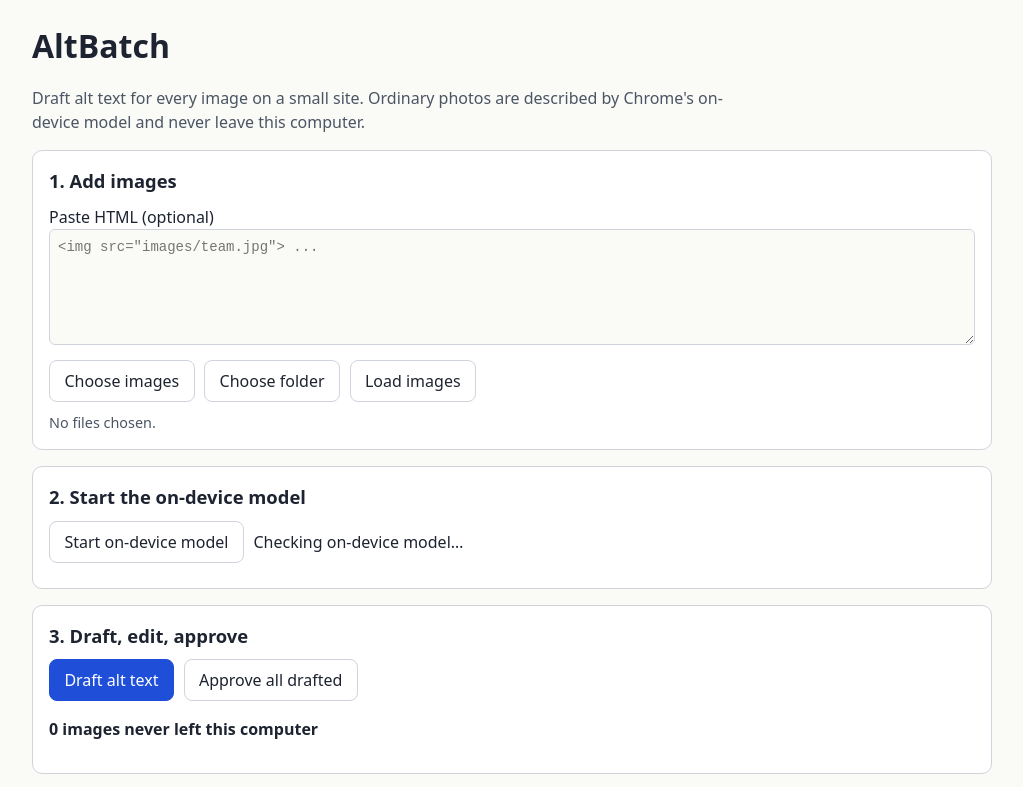
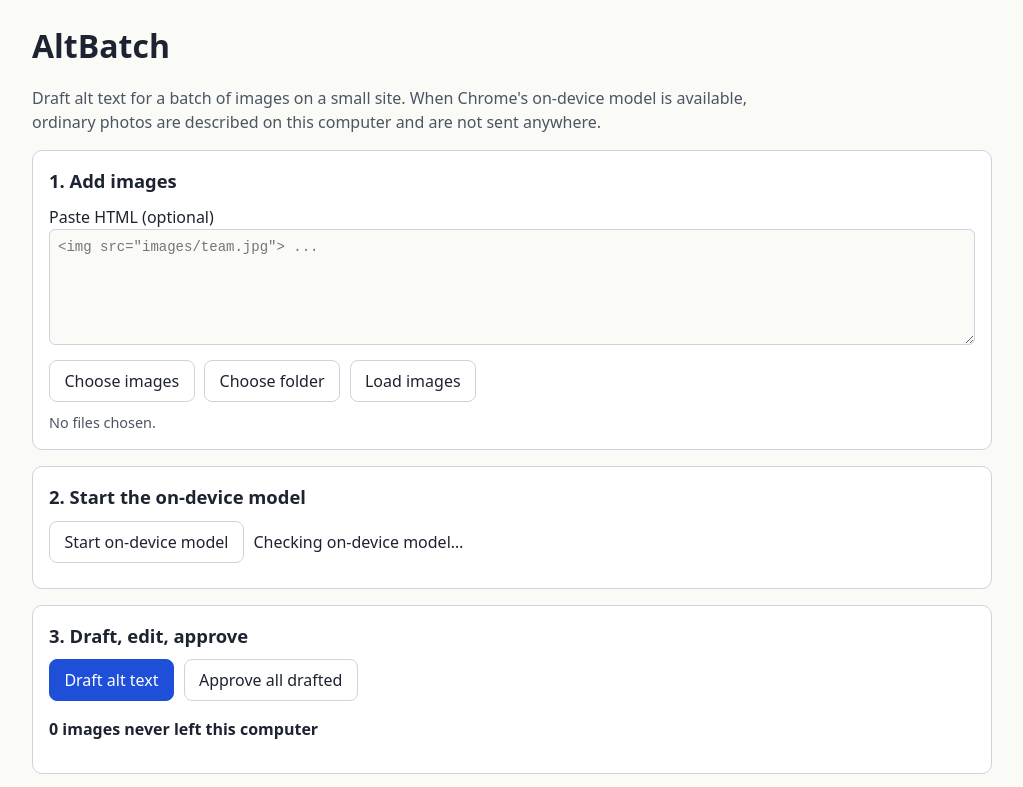
Before and after one commit to wongang2/altbatch, a website built with Vite: page index.html in a window 1280 px wide. Shown: the top 787 px of the page, without its empty margins (128-1151 px from the left). Built offline with nearby package versions, Linux system fonts and the light colour scheme; some packages are replaced by stand-ins of ours.

Commit message:
Describe the tested on-device setup and soften the first-screen claim
Co-Authored-By: Claude Opus 5.5 <noreply@anthropic.com>

```diff
--- a/index.html
+++ b/index.html
@@ -4,14 +4,14 @@
   <meta charset="utf-8">
   <meta name="viewport" content="width=device-width, initial-scale=1">
   <title>AltBatch: alt text drafts, mostly on your computer</title>
-  <meta name="description" content="Draft alt text for every image on a small website with Firebase AI Logic hybrid inference.">
+  <meta name="description" content="Draft alt text for a batch of images with Firebase AI Logic hybrid inference.">
   <link rel="stylesheet" href="/src/style.css">
 </head>
 <body>
   <a class="skip" href="#cards">Skip to cards</a>
   <header>
     <h1>AltBatch</h1>
-    <p class="lead">Draft alt text for every image on a small site. Ordinary photos are described by Chrome's on-device model and never leave this computer.</p>
+    <p class="lead">Draft alt text for a batch of images on a small site. When Chrome's on-device model is available, ordinary photos are described on this computer and are not sent anywhere.</p>
   </header>
   <main>
     <section aria-labelledby="in-h" class="panel">
```
Also changed, not shown: README.md.
